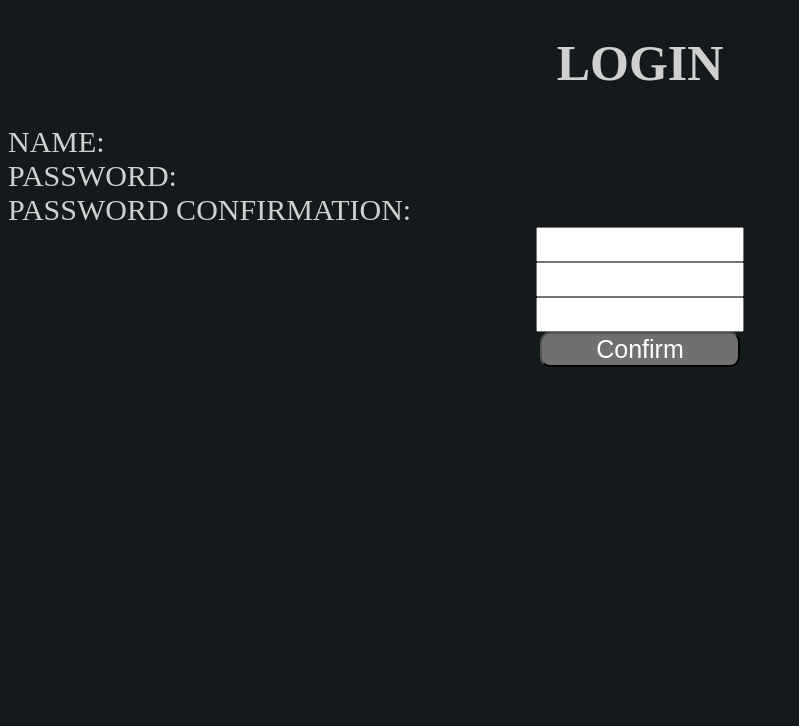
After one commit to ShvetsovMakar/YandexLyceumFlask, a Flask app: page /signup in a window 1280 px wide. The commit adds this page. Shown: the top 726 px of the page, without its empty margins (0-799 px from the left). Run offline with Flask 3, Linux system fonts and the light colour scheme.

Commit message:
added sighup

```diff
--- a/main.py
+++ b/main.py
@@ -21,6 +21,20 @@ def index():
 
     return render_template("index.html", mode="night")
 
+@app.route("/signup")
+def signup():
+    if current_user.is_authenticated:
+        pass
+
+    return render_template("signup.html", mode="night")
+
+def login():
+    if current_user.is_authenticated:
+        pass
+
+    return render_template("login.html", mode="night")
+
+
 
 if __name__ == "__main__":
     app.run()
--- a/static/night.css
+++ b/static/night.css
@@ -14,6 +14,20 @@ p {
   text-align: center;
   font-size: 25px;
 }
+pre1{
+  color: #D1D0D0;
+  text-align: left;
+  font-size: 30px;
+}
+p2{
+  color: #D1D0D0;
+  text-align: center;
+  font-size: 30px;
+}
+p3{  color: #D1D0D0;
+  text-align: center;
+  font-size: 30px;
+ }
 
 .button {
   margin: auto;
@@ -55,3 +69,68 @@ p {
 .login-button:hover {
   background-color: #0c0f1a;
 }
+form {
+  border-radius: 20px;
+  margin: auto;
+  display: block;
+  width: 700px;
+  height: 500px;
+
+  text-align: center;
+  color: #707070;
+  font-size: 25px;
+}
+.Conf_btn {
+  background-color: #707070;
+  color: blue;
+
+  border-radius: 10px;
+  margin: auto;
+  display: block;
+  width: 200px;
+
+
+  text-align: center;
+  color: #ffffff;
+  font-size: 25px;
+}
+
+.Conf_btn:hover {
+  background-color: #0c0f1a;
+}
+.login_text {
+  text-color: black
+  border-radius: 10px;
+  margin: auto;
+  display: block;
+  width: 200px;
+
+
+  text-align: center;
+  color: #000000;
+  font-size: 25px;
+}
+.password_text {
+  text-color: black
+  border-radius: 10px;
+  margin: auto;
+  display: block;
+  width: 200px;
+
+
+  text-align: center;
+  color: #000000;
+  font-size: 25px;
+}
+.password_text1 {
+  text-color: black
+  border-radius: 10px;
+  margin: auto;
+  display: block;
+  width: 200px;
+
+
+  text-align: center;
+  color: #000000;
+  font-size: 25px;
+}
--- /dev/null
+++ b/templates/signup.html
@@ -0,0 +1,41 @@
+<!DOCTYPE html>
+<html lang="en">
+<head>
+    <meta charset="UTF-8">
+    <title>Storybook</title>
+    {% if mode == "day" %}
+        <link rel="stylesheet" href="static/day.css" >
+    {% elif mode == "night" %}
+        <link rel="stylesheet" href="static/night.css" >
+    {% endif %}
+</head>
+
+<body>
+    <div class="contest">
+        <h1>
+            LOGIN
+        </h1>
+        <pre1>
+            NAME:
+            <br>
+        </pre1>
+        <p2>
+            PASSWORD:
+            <br>
+        </p2>
+        <p3>
+            PASSWORD CONFIRMATION:
+        </p3>
+        <form action="">
+            <input type="text" name="login_text" id="lgn_txt"  class="login_text"/>
+            <input type="text" name="password_text" id="psw_txt"  class="password_text"/>
+            <input type="text" name="conf_password_text" id="conf_psw"  class="password_text1"/>
+            <input type="submit" value="Confirm" id="Conf_btn" class="Conf_btn"/>
+        </form>
+
+    </div>
+
+
+</body>
+
+</html>
```
Also changed, not shown: templates/login.html (added, +31 -0 lines).
